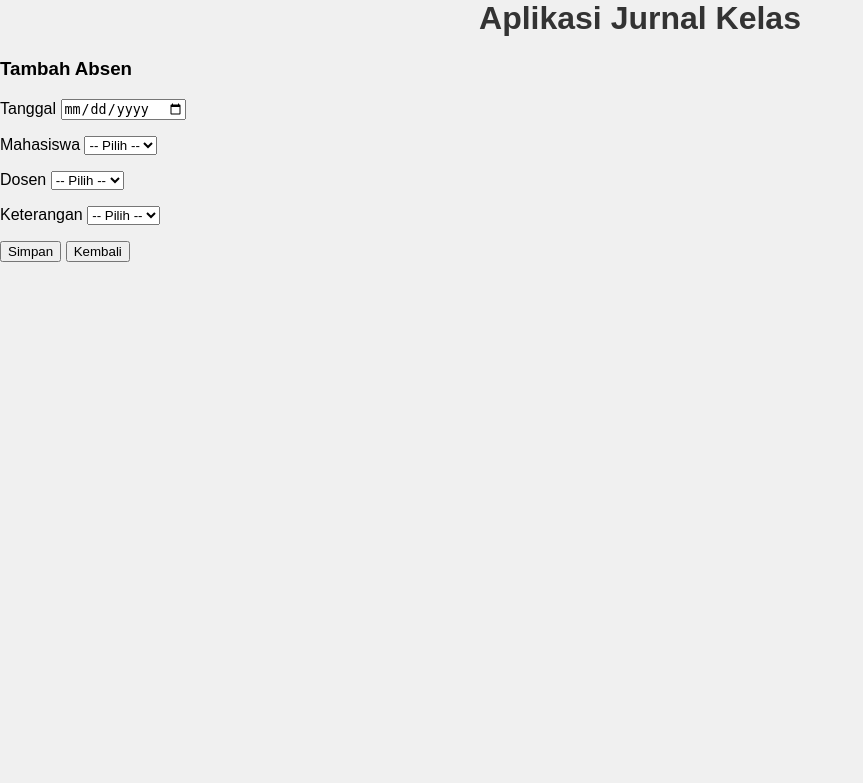
After one commit to uli-rizki/jurnal_kelas, a PHP site: page /absen/tambah.php in a window 1280 px wide. The commit adds this page. Shown: the top 783 px of the page, without its empty margins (0-863 px from the left). Run offline with PHP 8.4, Linux system fonts and the light colour scheme; data that the repository does not hold is empty; some libraries are stand-ins or nearby versions.

Commit message:
update absen

```diff
--- /dev/null
+++ b/absen/tambah.php
@@ -0,0 +1,79 @@
+<?php
+ini_set('display_errors', '1');
+ini_set('display_startup_errors', '1');
+error_reporting(E_ALL);
+
+require("../koneksi_db.php");
+
+$query_mhs = "SELECT * FROM mahasiswa";
+$mahasiswa = $koneksi->query($query_mhs);
+
+$query_dosen = "SELECT * FROM dosen";
+$dosen = $koneksi->query($query_dosen);
+
+if (isset($_POST['simpan'])) {
+    $tanggal = $_POST['tanggal'];
+    $mahasiswa_id = $_POST['mahasiswa_id'];
+    $dosen_id = $_POST['dosen_id'];
+    $keterangan = $_POST['keterangan'];
+
+    $query = "INSERT INTO absen(tanggal,mahasiswa_id,dosen_id,keterangan) VALUES ('$tanggal', '$mahasiswa_id', '$dosen_id', '$keterangan')";
+    $simpan = $koneksi->query($query);
+
+    if ($simpan) {
+        echo "Data berhasil ditambahkan";
+    } else {
+        echo "Gagal menambahkan data";
+    }
+}
+$koneksi->close();
+?>
+<html>
+    <head>
+        <title>Jurnal Kelas</title>
+        <link href="../style.css" rel="stylesheet">
+    </head>
+    <body>
+        <h1>Aplikasi Jurnal Kelas</h1>
+        <h3>Tambah Absen</h3>
+        <form action="" method="POST">
+            <p>
+                <label>Tanggal</label>
+                <input type="date" name="tanggal" required>
+            </p>
+            <p>
+                <label>Mahasiswa</label>
+                <select name="mahasiswa_id" required>
+                    <option value="">-- Pilih --</option>
+                    <?php while($mhs = mysqli_fetch_array($mahasiswa)) { ?>
+                        <option value="<?php echo $mhs['mahasiswa_id']; ?>"><?php echo $mhs['nama_lengkap']; ?></option>
+                    <?php } ?>
+                </select>
+            </p>
+            <p>
+                <label>Dosen</label>
+                <select name="dosen_id" required>
+                    <option value="">-- Pilih --</option>
+                    <?php while($row = mysqli_fetch_array($dosen)) { ?>
+                        <option value="<?php echo $row['dosen_id']; ?>"><?php echo $row['nama_lengkap']; ?></option>
+                    <?php } ?>
+                </select>
+            </p>
+            <p>
+                <label>Keterangan</label>
+                <select name="keterangan" required>
+                    <option value="">-- Pilih --</option>
+                    <option value="hadir">Hadir</option>
+                    <option value="izin">Izin</option>
+                    <option value="alpa">Alpa</option>
+                </select>
+            </p>
+            <p>
+                <input type="submit" name="simpan" value="Simpan">
+                <a href="/jurnal_kelas/absen/tampil.php">
+                    <button type="button">Kembali</button>
+                </a>
+            </p>
+        </form>
+    </body>
+</html>
--- a/index.php
+++ b/index.php
@@ -15,6 +15,9 @@
             <li>
                 <a href="prodi/tampil.php">Data Prodi</a>
             </li>
+            <li>
+                <a href="absen/tampil.php">Data Absen</a>
+            </li>
         </ul>
     </body>
 </html>
```
Also changed, not shown: absen/tampil.php (added, +67 -0 lines), README.md.
